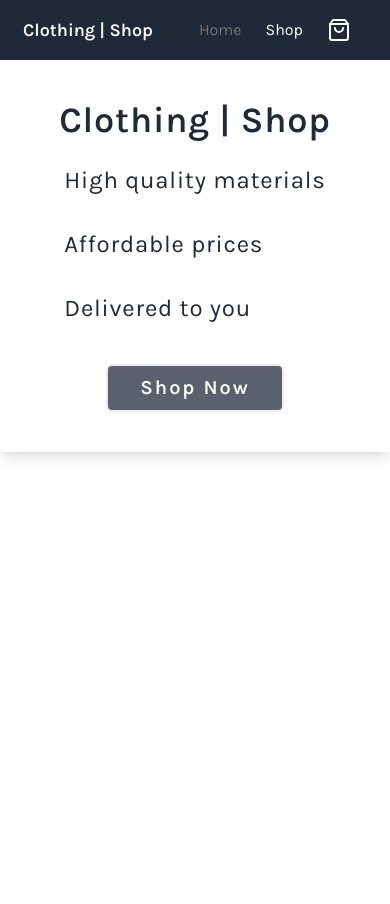
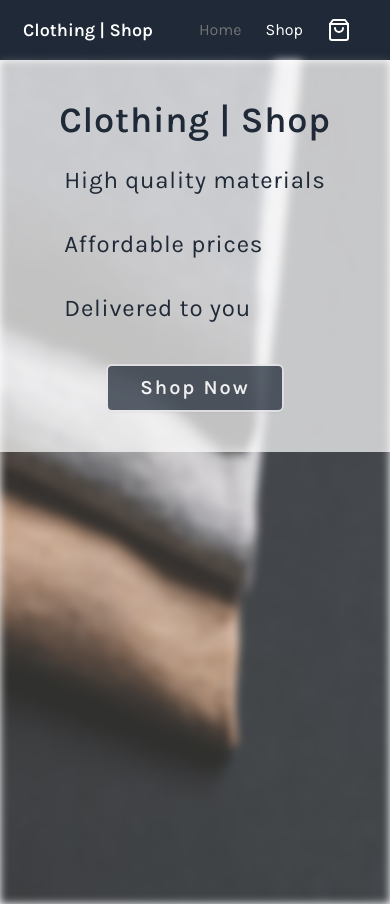
Before and after one commit to ShimShon1/Clothing-Shop, a React (Create React App) app: page / in a window 390 px wide. Before the commit the page ends 844 px from the top, so only its background shows below. Built offline with nearby package versions, Linux system fonts and the light colour scheme.

Commit message:
fix home responsive

```diff
--- a/src/components/Home.js
+++ b/src/components/Home.js
@@ -11,11 +11,11 @@ export default function Home(props){
 
 
             <img
-            className="hidden h-full w-full lg:block"
+            className="h-full z-0 absolute w-full  blur-sm lg:block lg:relative lg:blur-none"
             src={mainImg} alt="" />
 
-            <section className="p-10 lg:p-20  flex flex-col gap-6
-             md:w-1/2 lg:w-full items-center lg:items-start tracking-wider ">
+            <section className="relative z-10 bg-white bg-opacity-70 p-10 lg:p-20  flex flex-col gap-6
+              lg:w-full items-center lg:items-start tracking-wider ">
 
             <h1 className="text-4xl lg:text-5xl font-semibold p-0">Clothing | Shop</h1>
 
--- a/src/styles/output.css
+++ b/src/styles/output.css
@@ -584,6 +584,14 @@ video {
   top: 0.75rem;
 }
 
+.z-0 {
+  z-index: 0;
+}
+
+.z-10 {
+  z-index: 10;
+}
+
 .col-span-2 {
   grid-column: span 2 / span 2;
 }
@@ -818,6 +826,14 @@ video {
   background-color: rgb(255 255 255 / var(--tw-bg-opacity));
 }
 
+.bg-opacity-20 {
+  --tw-bg-opacity: 0.2;
+}
+
+.bg-opacity-70 {
+  --tw-bg-opacity: 0.7;
+}
+
 .p-0 {
   padding: 0px;
 }
@@ -985,6 +1001,18 @@ video {
   outline-color: transparent;
 }
 
+.blur-md {
+  --tw-blur: blur(12px);
+  -webkit-filter: var(--tw-blur) var(--tw-brightness) var(--tw-contrast) var(--tw-grayscale) var(--tw-hue-rotate) var(--tw-invert) var(--tw-saturate) var(--tw-sepia) var(--tw-drop-shadow);
+          filter: var(--tw-blur) var(--tw-brightness) var(--tw-contrast) var(--tw-grayscale) var(--tw-hue-rotate) var(--tw-invert) var(--tw-saturate) var(--tw-sepia) var(--tw-drop-shadow);
+}
+
+.blur-sm {
+  --tw-blur: blur(4px);
+  -webkit-filter: var(--tw-blur) var(--tw-brightness) var(--tw-contrast) var(--tw-grayscale) var(--tw-hue-rotate) var(--tw-invert) var(--tw-saturate) var(--tw-sepia) var(--tw-drop-shadow);
+          filter: var(--tw-blur) var(--tw-brightness) var(--tw-contrast) var(--tw-grayscale) var(--tw-hue-rotate) var(--tw-invert) var(--tw-saturate) var(--tw-sepia) var(--tw-drop-shadow);
+}
+
 .filter {
   -webkit-filter: var(--tw-blur) var(--tw-brightness) var(--tw-contrast) var(--tw-grayscale) var(--tw-hue-rotate) var(--tw-invert) var(--tw-saturate) var(--tw-sepia) var(--tw-drop-shadow);
           filter: var(--tw-blur) var(--tw-brightness) var(--tw-contrast) var(--tw-grayscale) var(--tw-hue-rotate) var(--tw-invert) var(--tw-saturate) var(--tw-sepia) var(--tw-drop-shadow);
@@ -1089,6 +1117,10 @@ nav > div > ul >  li:hover{
 }
 
 @media (min-width: 1024px) {
+  .lg\:relative {
+    position: relative;
+  }
+
   .lg\:block {
     display: block;
   }
@@ -1216,4 +1248,10 @@ nav > div > ul >  li:hover{
     --tw-shadow-colored: 0 0 #0000;
     box-shadow: var(--tw-ring-offset-shadow, 0 0 #0000), var(--tw-ring-shadow, 0 0 #0000), var(--tw-shadow);
   }
+
+  .lg\:blur-none {
+    --tw-blur: blur(0);
+    -webkit-filter: var(--tw-blur) var(--tw-brightness) var(--tw-contrast) var(--tw-grayscale) var(--tw-hue-rotate) var(--tw-invert) var(--tw-saturate) var(--tw-sepia) var(--tw-drop-shadow);
+            filter: var(--tw-blur) var(--tw-brightness) var(--tw-contrast) var(--tw-grayscale) var(--tw-hue-rotate) var(--tw-invert) var(--tw-saturate) var(--tw-sepia) var(--tw-drop-shadow);
+  }
 }
```
Also changed, not shown: 1 other file (tests, documents, lock files or other folders).
